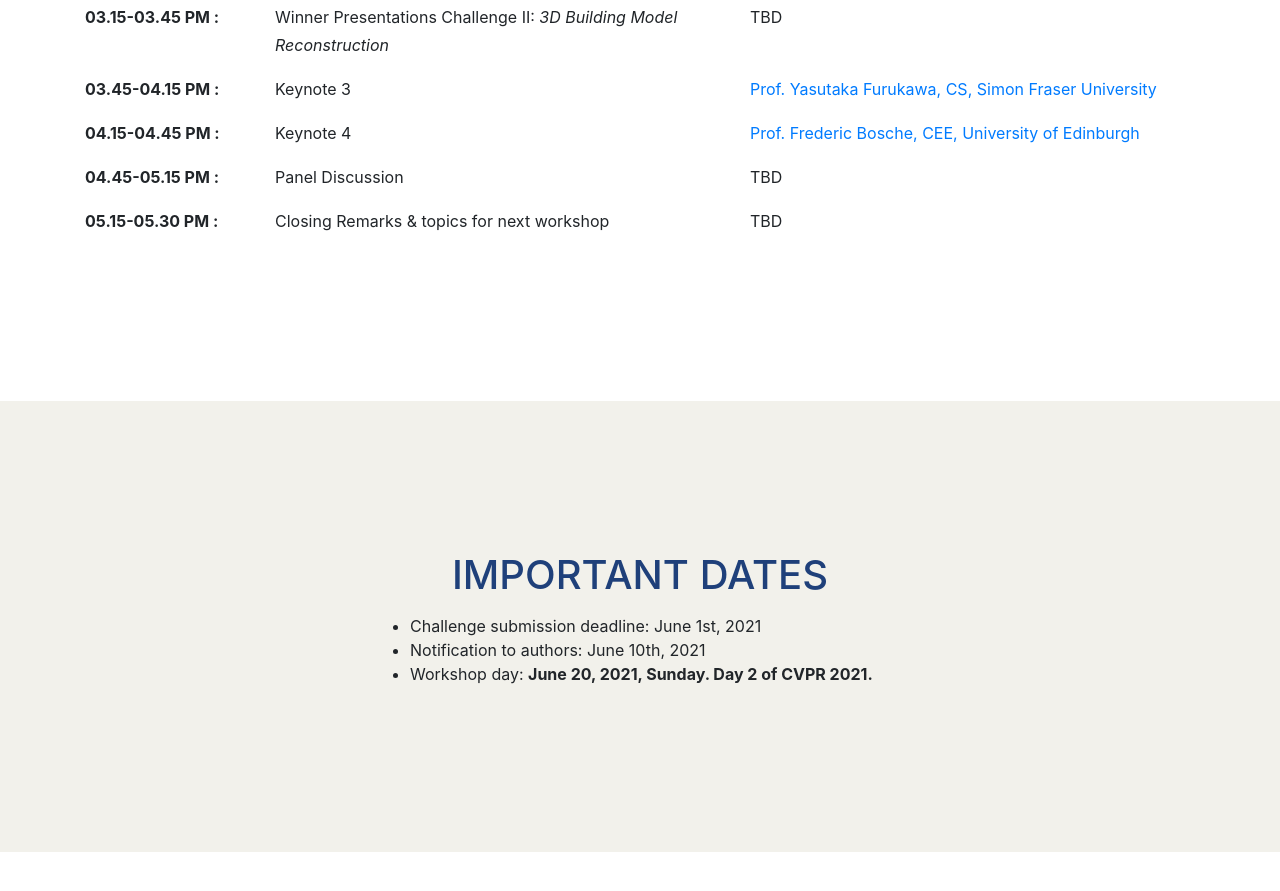
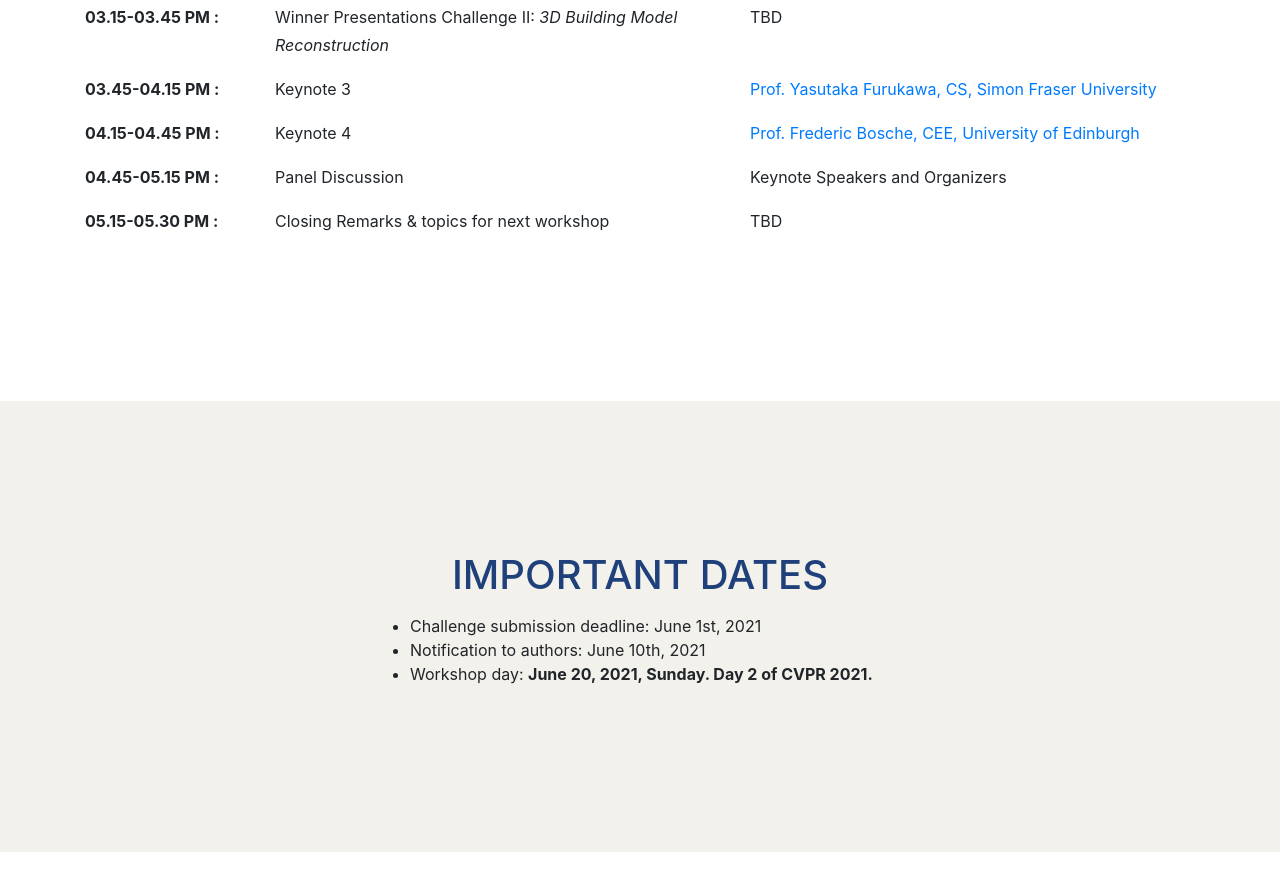
Before and after one commit to seravee08/cv4aec.github.io, a website with bundled scripts: page index.html in a window 1280 px wide. Shown: the part 4393-5284 px from the top of the page. Built offline with nearby package versions, Linux system fonts and the light colour scheme; files whose address does not match are found by name; a web font is replaced by a local one.

Commit message:
Update index.html

```diff
--- a/index.html
+++ b/index.html
@@ -259,7 +259,7 @@
 				<p>Panel Discussion</i></p>
 			 </div>
           	<div class="col-sm-5 col-md-5 col-lg-5">
-				<p>TBD</p>
+				<p>Keynote Speakers and Organizers</p>
 	  		</div>
 		</div>
 		<div class="row">
```
